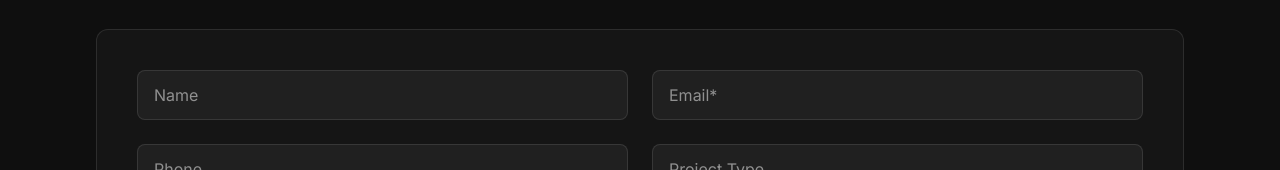
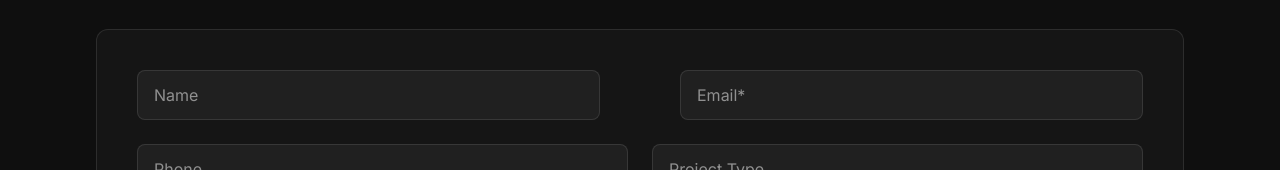
Before and after one commit to adnanqaiser/my-portfolio, a React (Vite) app: page / in a window 1280 px wide. Shown: the part 6255-6425 px from the top of the page. Built offline with nearby package versions, Linux system fonts and the light colour scheme.

Commit message:
design: restored old layout and kept netlify logic

```diff
--- a/src/pages/Home.tsx
+++ b/src/pages/Home.tsx
@@ -497,7 +497,7 @@
   <input type="hidden" name="form-name" value="contact-portfolio" />
 
   {/* Contact form fields */}
-    <div className="grid grid-cols-1 md:grid-cols-2 gap-6">
+    <div className="grid grid-cols-1 lg:grid-cols-2 gap-20">
       <input name="name" type="text" placeholder="Name" className="bg-white/5 border border-border rounded-lg px-4 py-3 focus:outline-none focus:border-brand-green w-full" required />
       <input name="email" type="email" placeholder="Email*" className="bg-white/5 border border-border rounded-lg px-4 py-3 focus:outline-none focus:border-brand-green w-full" required />
     </div>
```
